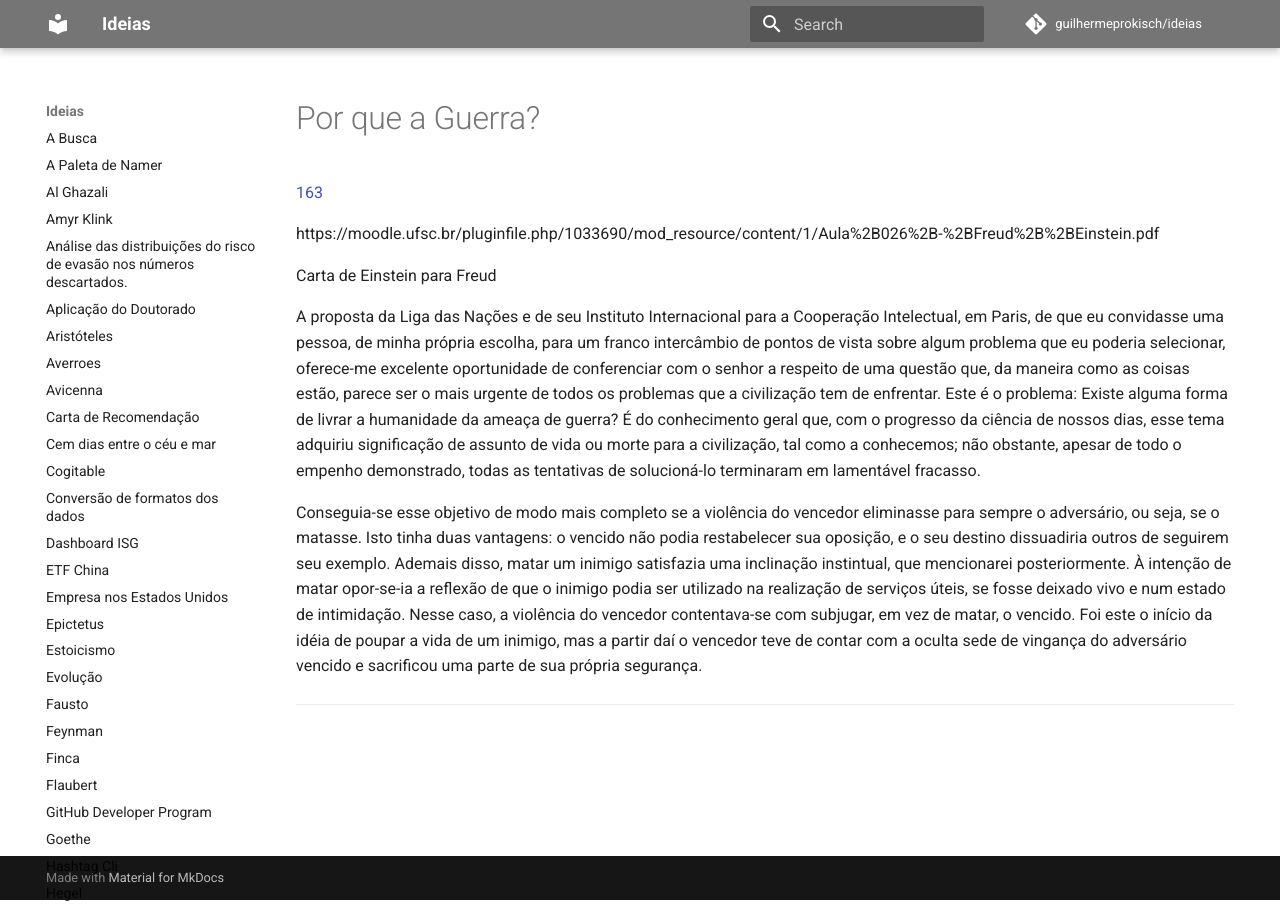
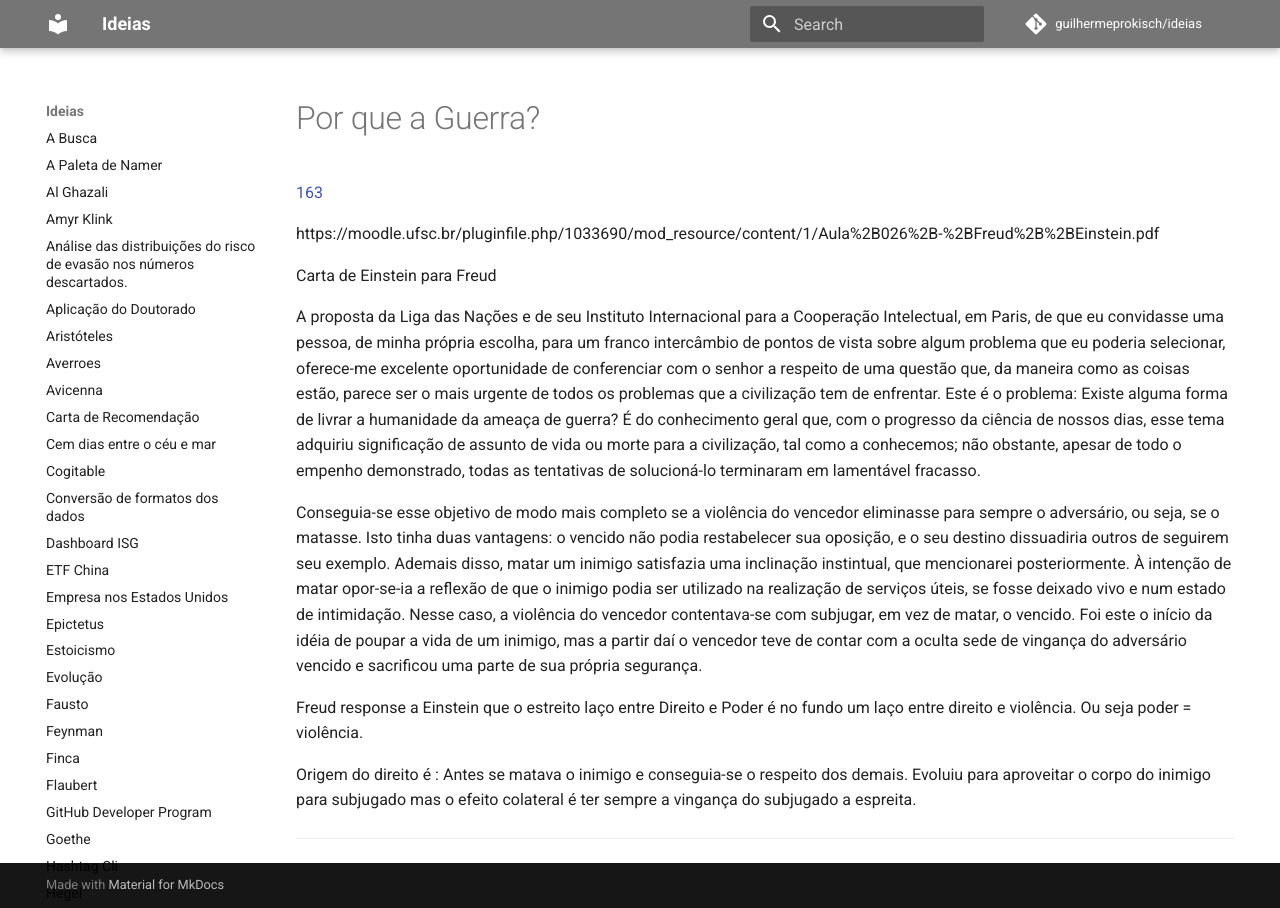
Before and after one commit to guilhermeprokisch/guilherme, an MkDocs documentation site: the page built from docs/Por que a Guerra?.md, in a window 1280 px wide. Built offline with MkDocs 1.6.1 and Material for MkDocs 9.7.7, drawn with Linux system fonts in a browser that asks for light colours; comment, search, counter and statistics services are not loaded.

```diff
--- a/docs/Por que a Guerra?.md
+++ b/docs/Por que a Guerra?.md
@@ -13,4 +13,9 @@ A proposta da Liga das Nações e de seu Instituto Internacional para a Cooper
 
 Conseguia-se esse objetivo de modo mais completo se a violência do vencedor eliminasse para sempre o adversário, ou seja, se o matasse. Isto tinha duas vantagens: o vencido não podia restabelecer sua oposição, e o seu destino dissuadiria outros de seguirem seu exemplo. Ademais disso, matar um inimigo satisfazia uma inclinação instintual, que mencionarei posteriormente. À intenção de matar opor-se-ia a reflexão de que o inimigo podia ser utilizado na realização de serviços úteis, se fosse deixado vivo e num estado de intimidação. Nesse caso, a violência do vencedor contentava-se com subjugar, em vez de matar, o vencido. Foi este o início da idéia de poupar a vida de um inimigo, mas a partir daí o vencedor teve de contar com a oculta sede de vingança do adversário vencido e sacrificou uma parte de sua própria segurança.
 
+
+Freud response a Einstein que o estreito laço entre Direito e Poder é no fundo um laço entre direito e violência. Ou seja poder = violência.
+
+Origem do direito é : Antes se matava o inimigo e conseguia-se o respeito dos demais. Evoluiu para aproveitar o corpo do inimigo para subjugado mas o efeito colateral é ter sempre a vingança do subjugado a espreita.
+
 -------------------------------------------------------------------------------
```
